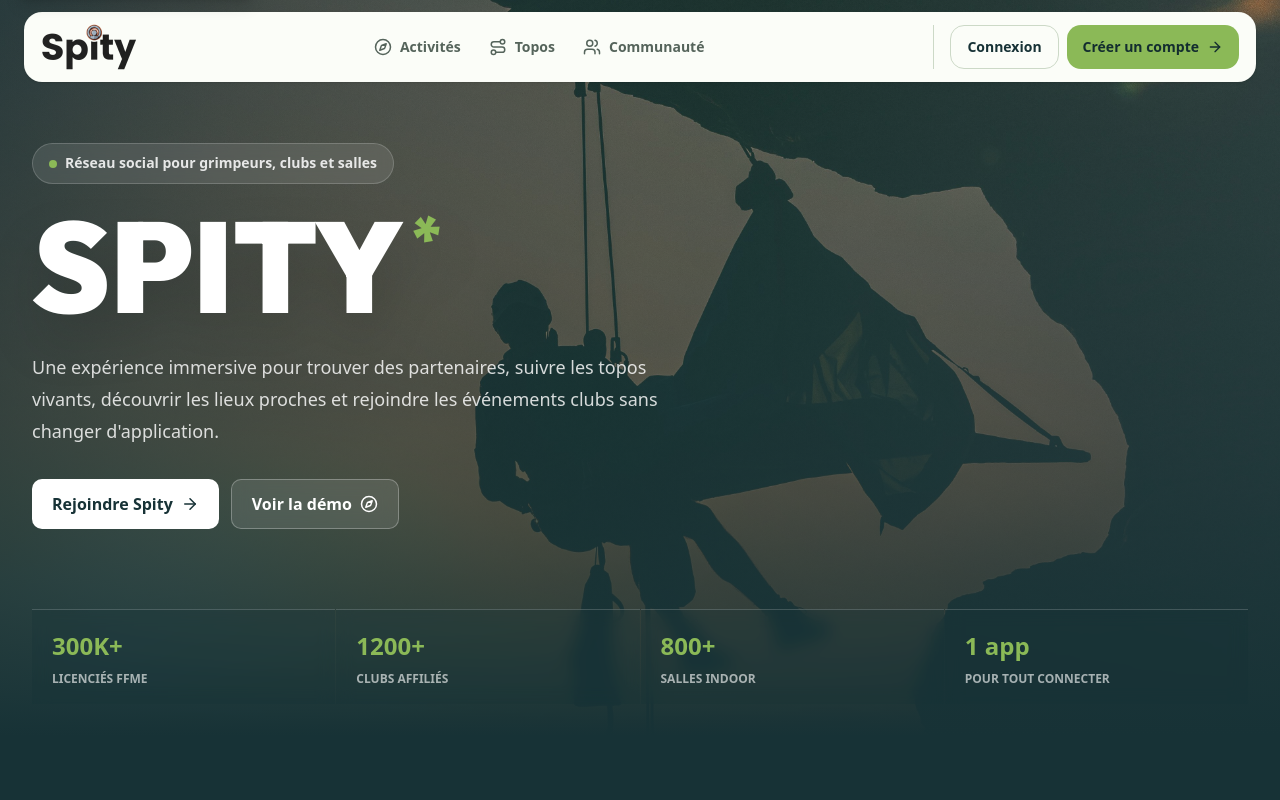
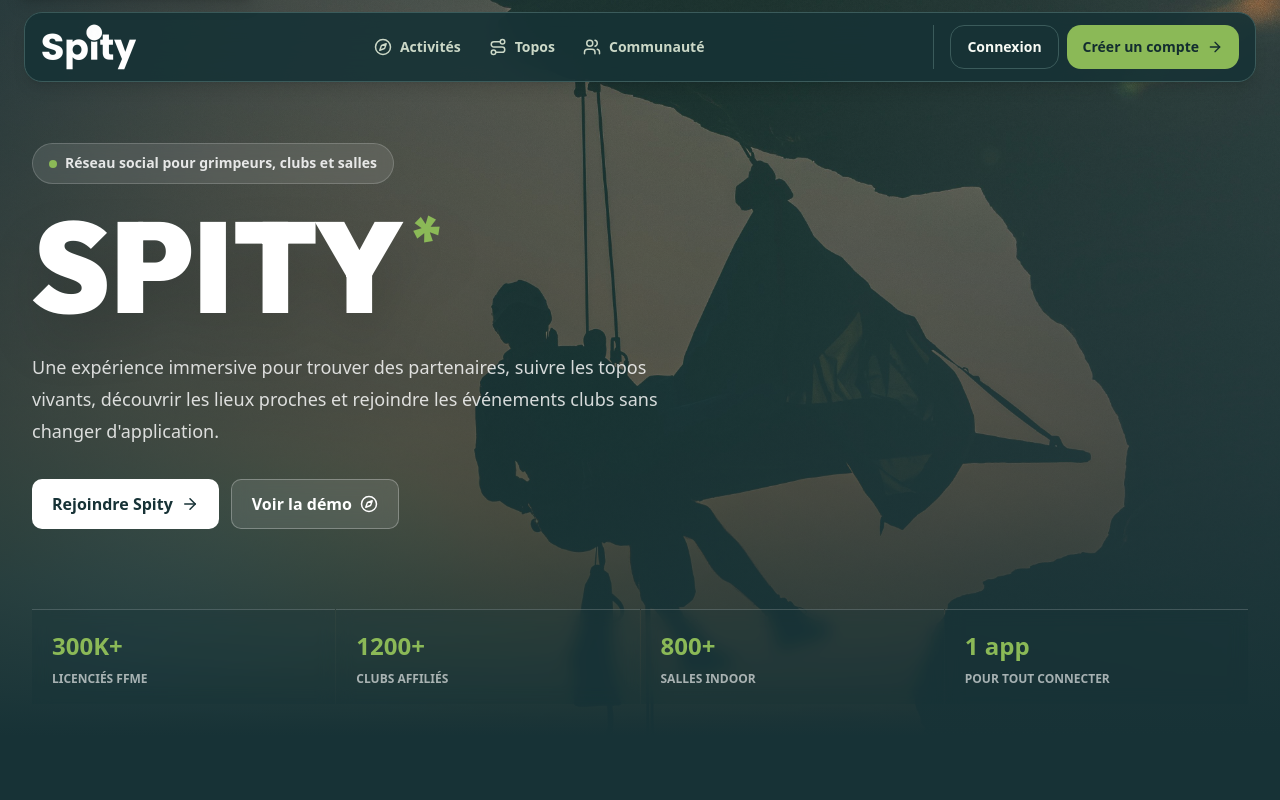
Before and after one commit to Dorianyloj/spity, a Next.js app in the folder spity/: page / in a window 1280 px wide. Shown: the top 800 px of the page. Built offline with nearby package versions, Linux system fonts and the light colour scheme.

Commit message:
style(navigation): apply forest theme to landing navbar

```diff
--- a/spity/src/components/ui/header-2.tsx
+++ b/spity/src/components/ui/header-2.tsx
@@ -22,16 +22,16 @@ const publicLinks: HeaderLink[] = [
   { label: 'Communauté', href: '/#communaute', icon: <Users size={18} aria-hidden="true" /> },
 ]
 
-function HeaderBrand() {
+function HeaderBrand({ light = false }: { light?: boolean }) {
   return <span className="relative block h-12 w-24 shrink-0 overflow-hidden">
-    <Image src={brandAssets.logoTransparent} alt="" width={128} height={128} priority className="absolute top-1/2 left-1/2 size-32 max-w-none -translate-x-1/2 -translate-y-1/2" />
+    <Image src={brandAssets.logoTransparent} alt="" width={128} height={128} priority className={cn('absolute top-1/2 left-1/2 size-32 max-w-none -translate-x-1/2 -translate-y-1/2', light && 'brightness-0 invert')} />
   </span>
 }
 
 function PublicActions() {
   return <>
     <Link href="/login" className="inline-flex min-h-11 items-center justify-center rounded-xl border border-border px-4 text-sm font-semibold hover:bg-secondary">Connexion</Link>
-    <Link href="/register" className="inline-flex min-h-11 items-center justify-center gap-2 rounded-xl bg-primary px-4 text-sm font-semibold text-primary-foreground hover:bg-secondary">
+    <Link href="/register" className="inline-flex min-h-11 items-center justify-center gap-2 rounded-xl bg-primary px-4 text-sm font-semibold text-primary-foreground hover:bg-[#a2ca75]">
       Créer un compte <ArrowRight size={16} aria-hidden="true" />
     </Link>
   </>
@@ -88,10 +88,10 @@ export function Header({ links = publicLinks, homeHref = '/', accountLabel, acti
   }, [open])
 
   const close = () => setOpen(false)
-  return <header data-spity-header data-scrolled={scrolled} className={cn('top-0 z-40 px-3 pt-[max(0.75rem,env(safe-area-inset-top))] sm:px-6', overlay ? 'fixed inset-x-0' : 'sticky')}>
-    <div className={cn('mx-auto flex max-w-7xl items-center justify-between gap-4 rounded-2xl border p-2.5 text-foreground sm:px-4', scrolled ? 'border-border bg-card/95 shadow-lg backdrop-blur-lg' : 'border-card/80 bg-card shadow-sm')}>
+  return <header data-spity-header data-scrolled={scrolled} className={cn('top-0 z-40 px-3 pt-[max(0.75rem,env(safe-area-inset-top))] sm:px-6', overlay ? 'dark fixed inset-x-0' : 'sticky')}>
+    <div className={cn('mx-auto flex max-w-7xl items-center justify-between gap-4 rounded-2xl border p-2.5 text-foreground sm:px-4', scrolled ? 'border-border bg-card/95 shadow-lg backdrop-blur-lg' : overlay ? 'border-border bg-card/90 shadow-lg backdrop-blur-lg' : 'border-card/80 bg-card shadow-sm')}>
       <Link ref={brandRef} href={homeHref} aria-label="Accueil Spity" className="flex min-h-11 shrink-0 items-center gap-2.5 rounded-xl pr-2">
-        <HeaderBrand />
+        <HeaderBrand light={overlay} />
       </Link>
       <nav aria-label="Navigation principale" className="hidden xl:block"><NavigationLinks links={links} /></nav>
       <div className="hidden shrink-0 items-center gap-2 border-l border-border pl-4 xl:flex">
@@ -106,7 +106,7 @@ export function Header({ links = publicLinks, homeHref = '/', accountLabel, acti
       className="fixed inset-0 m-0 h-dvh max-h-dvh w-full max-w-none overflow-y-auto bg-card p-0 text-foreground backdrop:bg-black/50">
       <div className="mx-auto flex min-h-full max-w-xl flex-col pl-[max(1.25rem,env(safe-area-inset-left))] pr-[max(1.25rem,env(safe-area-inset-right))] pt-[max(1.25rem,env(safe-area-inset-top))] pb-[max(1.25rem,env(safe-area-inset-bottom))]">
         <div className="flex items-center justify-between gap-4 border-b border-border pb-5">
-          <Link href={homeHref} onNavigate={close} aria-label="Accueil Spity" className="flex min-h-11 items-center rounded-xl"><HeaderBrand /></Link>
+          <Link href={homeHref} onNavigate={close} aria-label="Accueil Spity" className="flex min-h-11 items-center rounded-xl"><HeaderBrand light={overlay} /></Link>
           <Button ref={closeRef} variant="ghost" aria-label="Fermer le menu" className="shrink-0 rounded-xl border border-border px-3 transition-none" onClick={close}><X size={20} aria-hidden="true" /></Button>
         </div>
         <div className="flex items-center justify-between gap-4 pt-7 pb-4">
```
